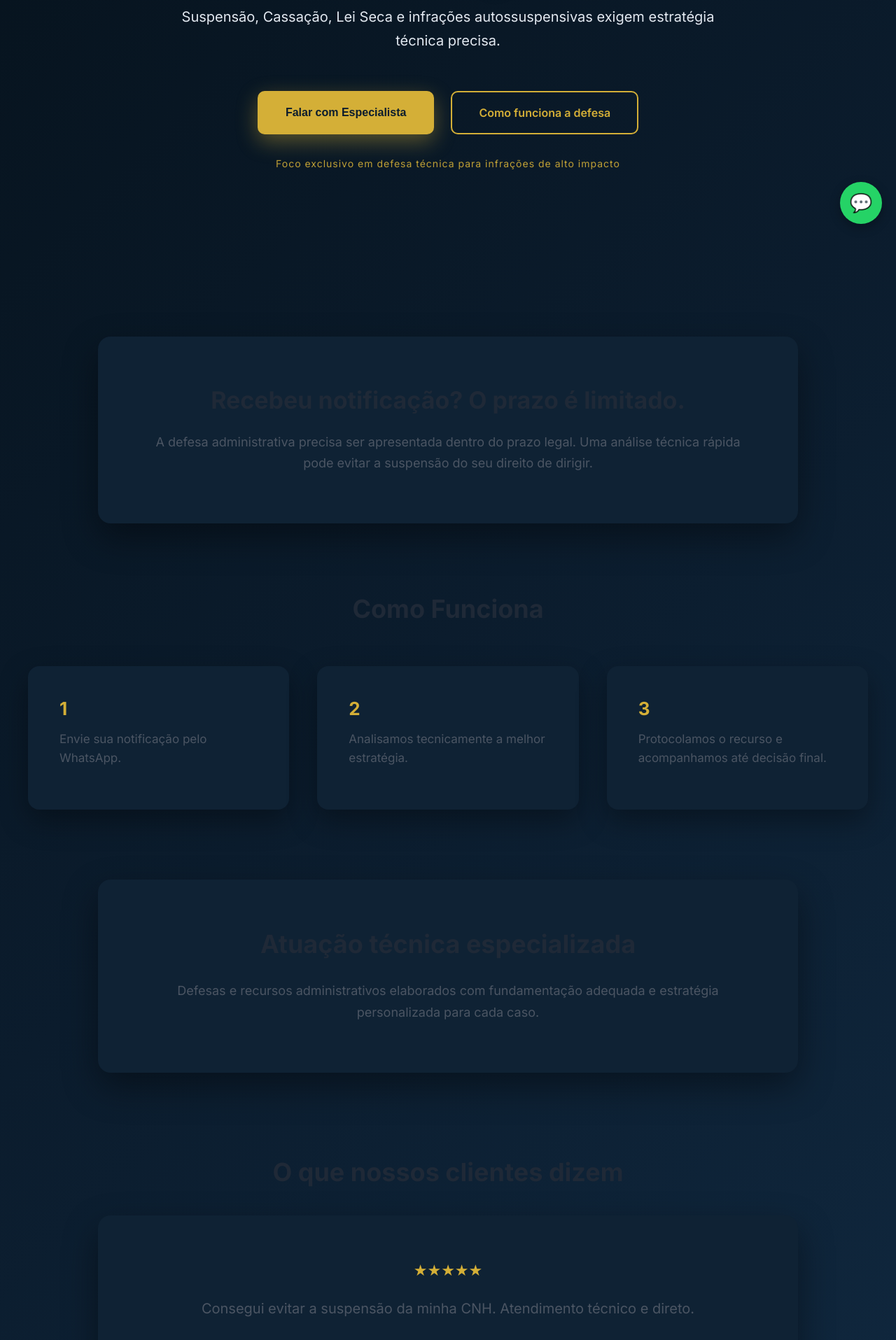
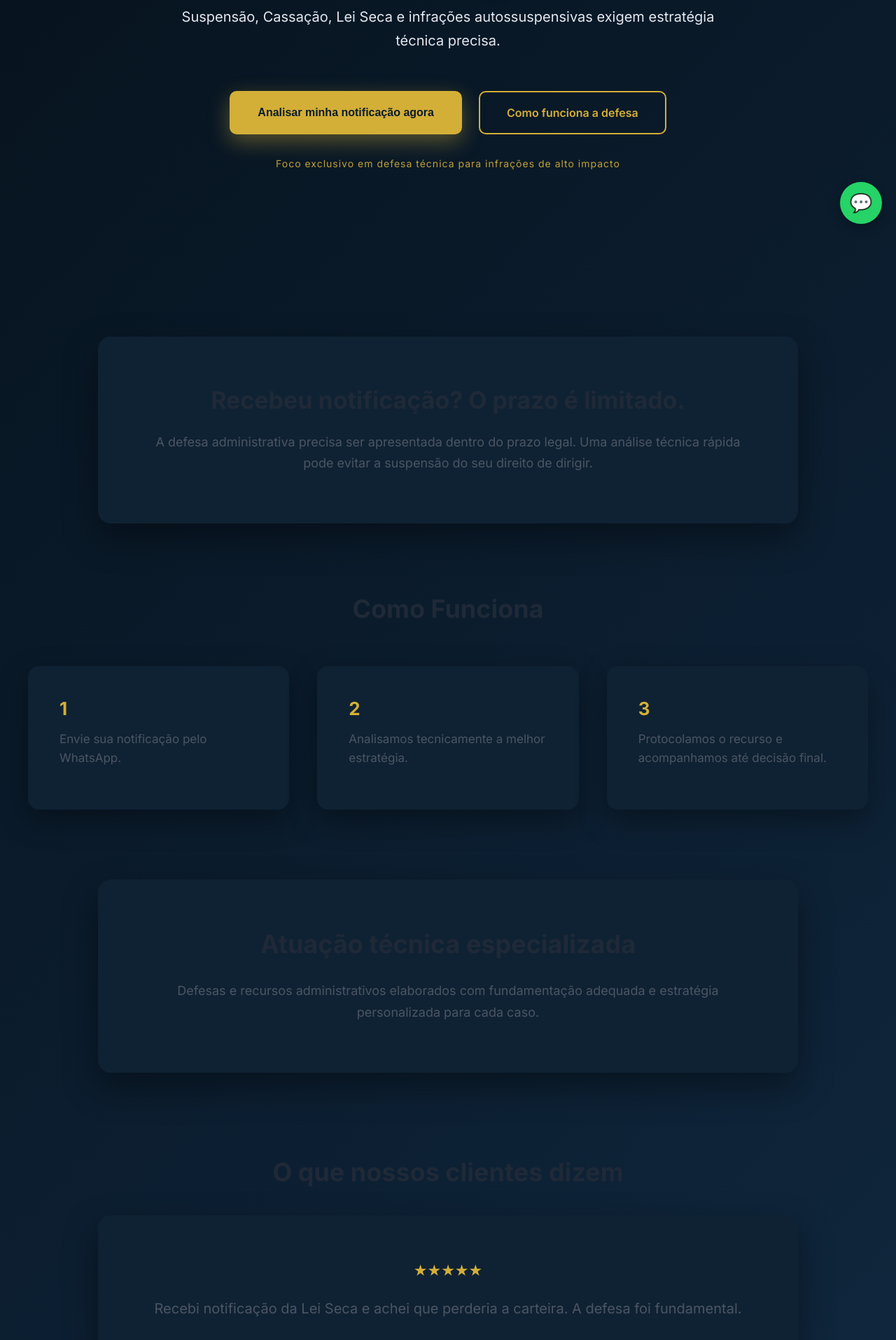
Before and after one commit to ancelmoth/lextransito, a React (Vite) app: page / in a window 1280 px wide. Shown: the part 460-2375 px from the top of the page at 70% size. Built offline with nearby package versions, Linux system fonts and the light colour scheme.

Commit message:
Versão 1.0 final - carrossel automático e refinamento botão

```diff
--- a/src/pages/Home.jsx
+++ b/src/pages/Home.jsx
@@ -1,4 +1,4 @@
-import React, { useState } from "react"
+import React, { useState, useEffect } from "react"
 import { Link } from "react-router-dom"
 
 function Home() {
@@ -24,6 +24,15 @@ function Home() {
       author: "Cliente • Pará"
     }
   ]
+
+  // AUTO PLAY
+  useEffect(() => {
+    const interval = setInterval(() => {
+      setCurrentReview((prev) => (prev + 1) % reviews.length)
+    }, 5000)
+
+    return () => clearInterval(interval)
+  }, [])
 
   const nextReview = () => {
     setCurrentReview((prev) => (prev + 1) % reviews.length)
@@ -52,8 +61,13 @@ function Home() {
         </p>
 
         <div style={styles.buttons}>
-          <button onClick={abrirWhatsApp} style={styles.primaryButton}>
-            Falar com Especialista
+          <button
+            onClick={abrirWhatsApp}
+            style={styles.primaryButton}
+            onMouseOver={e => e.currentTarget.style.transform = "scale(1.05)"}
+            onMouseOut={e => e.currentTarget.style.transform = "scale(1)"}
+          >
+            Analisar minha notificação agora
           </button>
 
           <Link to="/servicos" style={styles.secondaryButton}>
@@ -191,7 +205,8 @@ const styles = {
     fontSize: "16px",
     border: "none",
     cursor: "pointer",
-    boxShadow: "0px 10px 30px rgba(212,175,55,0.4)"
+    boxShadow: "0px 10px 30px rgba(212,175,55,0.4)",
+    transition: "all 0.3s ease"
   },
 
   secondaryButton: {
```
